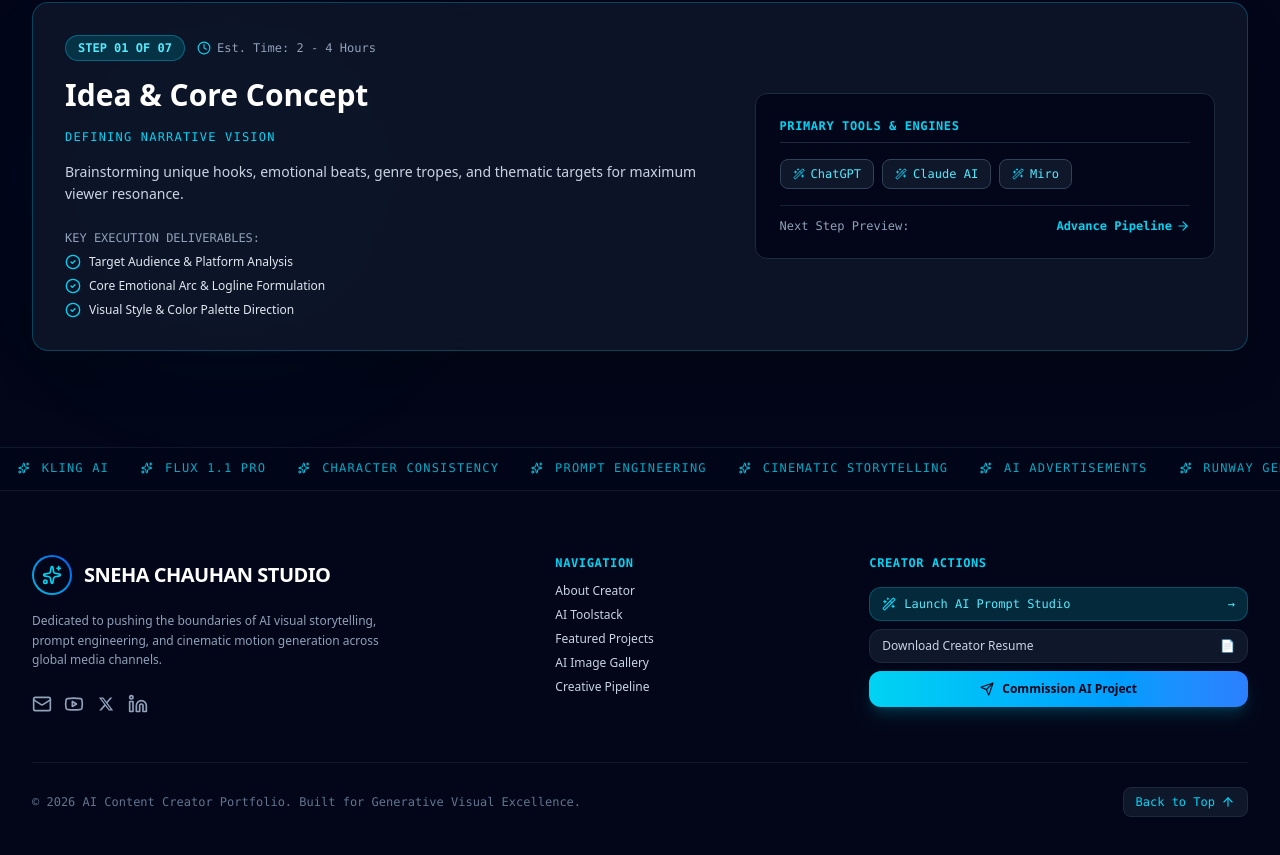
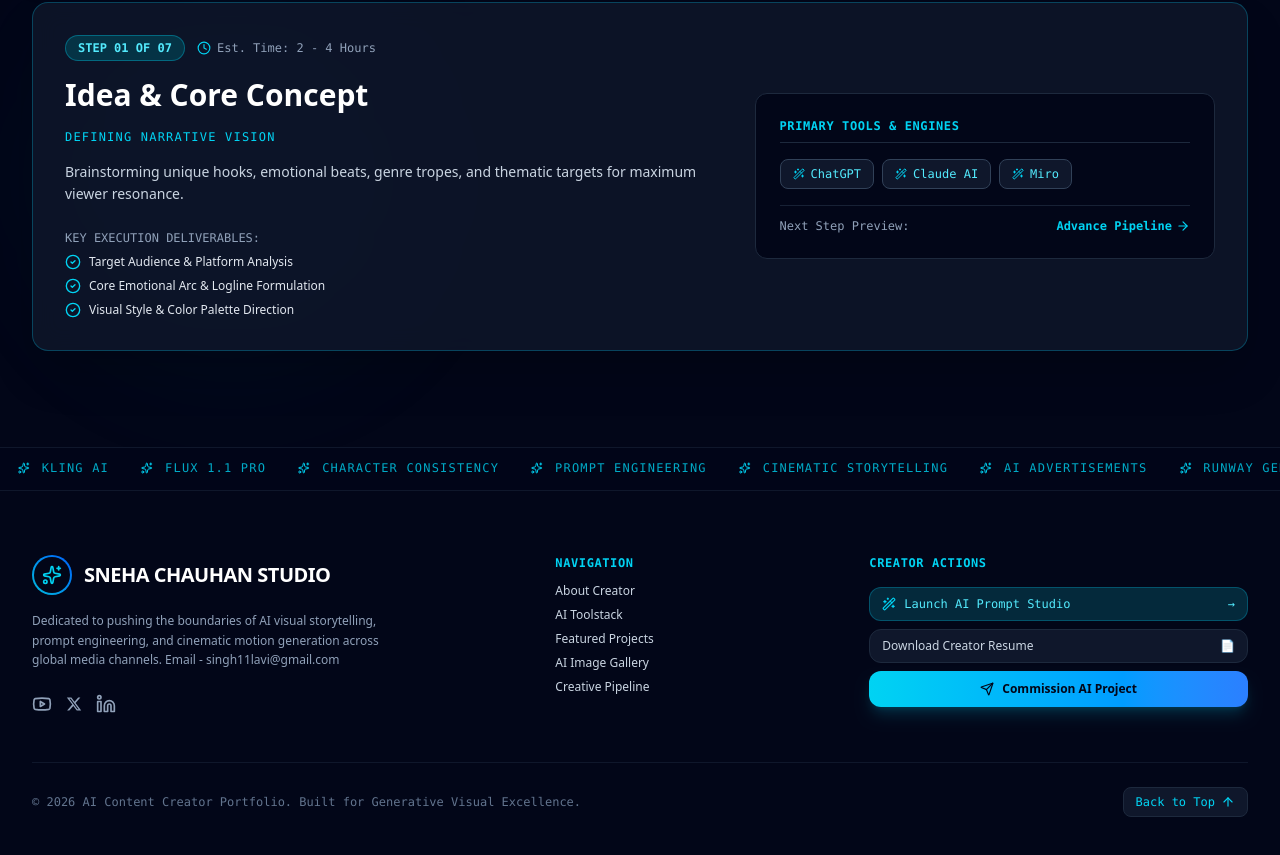
Before and after one commit to SnehaChauhan-11/Portfolio, a React (Vite) app: page / in a window 1280 px wide. Shown: the part 7926-8781 px from the top of the page. Built offline with nearby package versions, Linux system fonts and the light colour scheme.

Commit message:
style(footer): update contact information display
Move the email address from a separate icon link to the footer description text for improved visibility.

```diff
--- a/src/components/Footer.tsx
+++ b/src/components/Footer.tsx
@@ -1,5 +1,5 @@
 import React from "react";
-import { Sparkles, ArrowUp, Mail, Send, Wand2, Youtube, Linkedin } from "lucide-react";
+import { Sparkles, ArrowUp, Send, Wand2, Youtube, Linkedin } from "lucide-react";
 
 interface FooterProps {
   onOpenPromptStudio: () => void;
@@ -56,17 +56,10 @@ export const Footer: React.FC<FooterProps> = ({ onOpenPromptStudio, onOpenResume
             </div>
 
             <p className="text-xs text-slate-400 leading-relaxed font-sans max-w-sm">
-              Dedicated to pushing the boundaries of AI visual storytelling, prompt engineering, and cinematic motion generation across global media channels.
+              Dedicated to pushing the boundaries of AI visual storytelling, prompt engineering, and cinematic motion generation across global media channels. Email - singh11lavi@gmail.com
             </p>
 
             <div className="pt-2 flex items-center gap-3 text-slate-400">
-              <a
-                href="mailto:singh11lavi@gmail.com"
-                className="hover:text-cyan-400 transition-colors"
-                title="Email: singh11lavi@gmail.com"
-              >
-                <Mail className="w-5 h-5" />
-              </a>
               <a
                 href="https://www.youtube.com/@SnehaVerse-r7c"
                 target="_blank"
```
